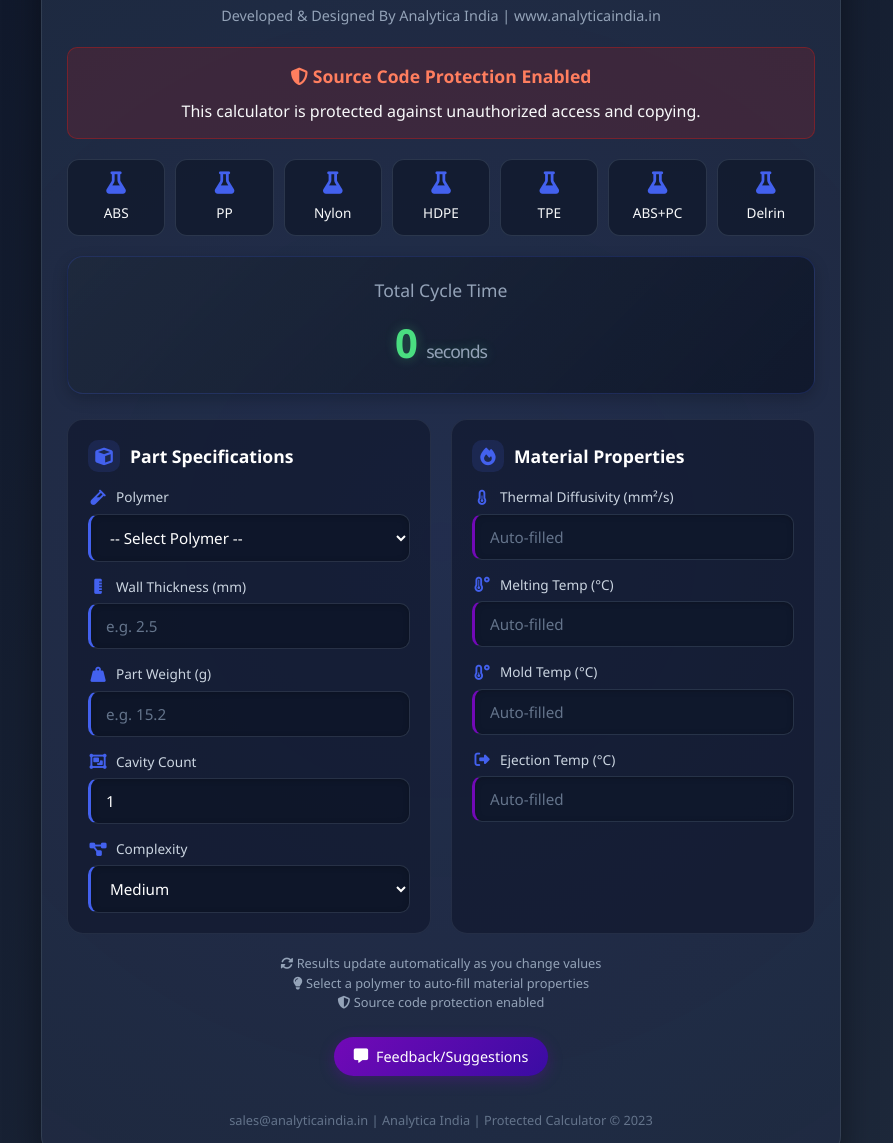
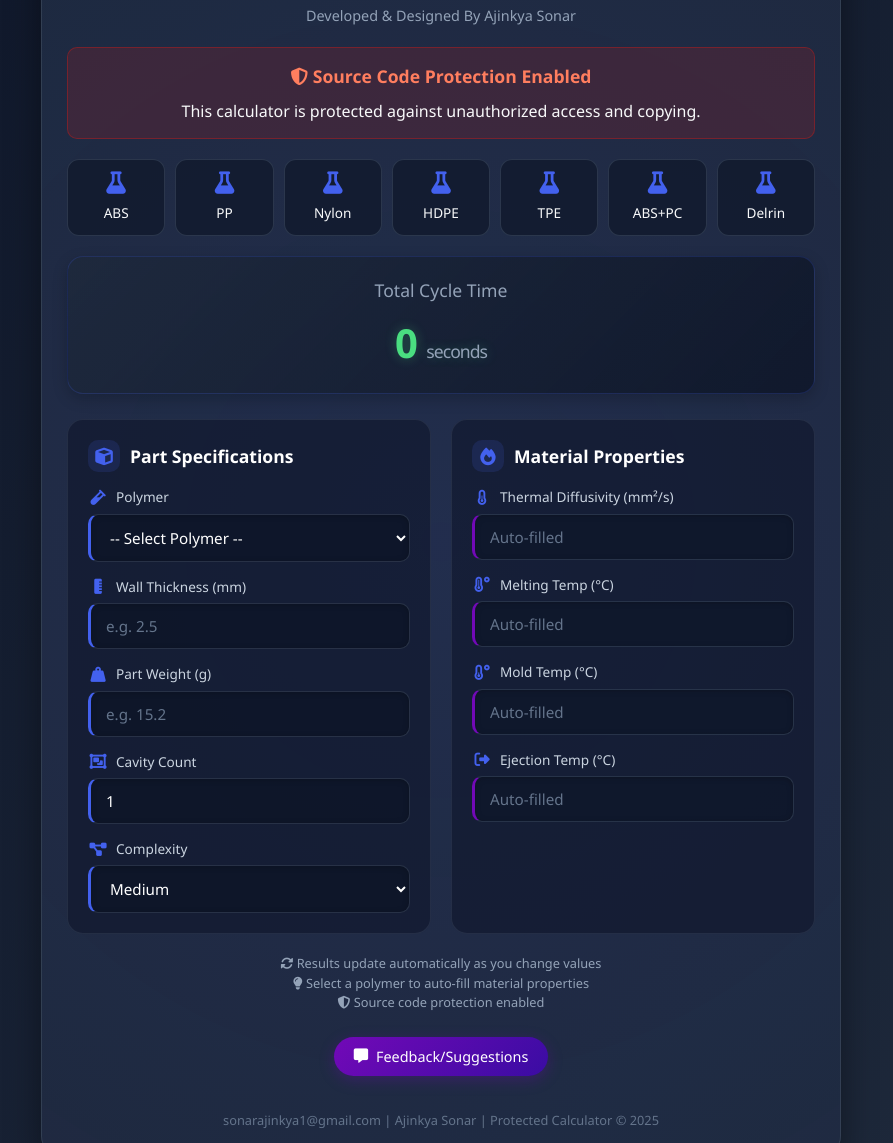
Before and after one commit to AjinkyaRoxx/Plastic-Injection-Molding-Cycle-Time-Calculator, a plain HTML site: page index.html in a window 1280 px wide. Shown: the part 112-1255 px from the top of the page, without its empty margins (199-1092 px from the left). Drawn offline with Linux system fonts and the light colour scheme.

Commit message:
Update index.html

```diff
--- a/index.html
+++ b/index.html
@@ -450,7 +450,7 @@
     <div class="container fade-in">
         <div class="header">
             <h1>Plastic Injection Molding Cycle Time Calculator</h1>
-            <p>Developed & Designed By Analytica India | www.analyticaindia.in</p>
+            <p>Developed & Designed By Ajinkya Sonar</p>
         </div>
 
         <div class="protection-banner">
@@ -603,7 +603,7 @@
         </div>
 
         <div class="footer">
-            <p>sales@analyticaindia.in | Analytica India | Protected Calculator © 2023</p>
+            <p>sonarajinkya1@gmail.com | Ajinkya Sonar | Protected Calculator © 2025</p>
         </div>
     </div>
 
```
